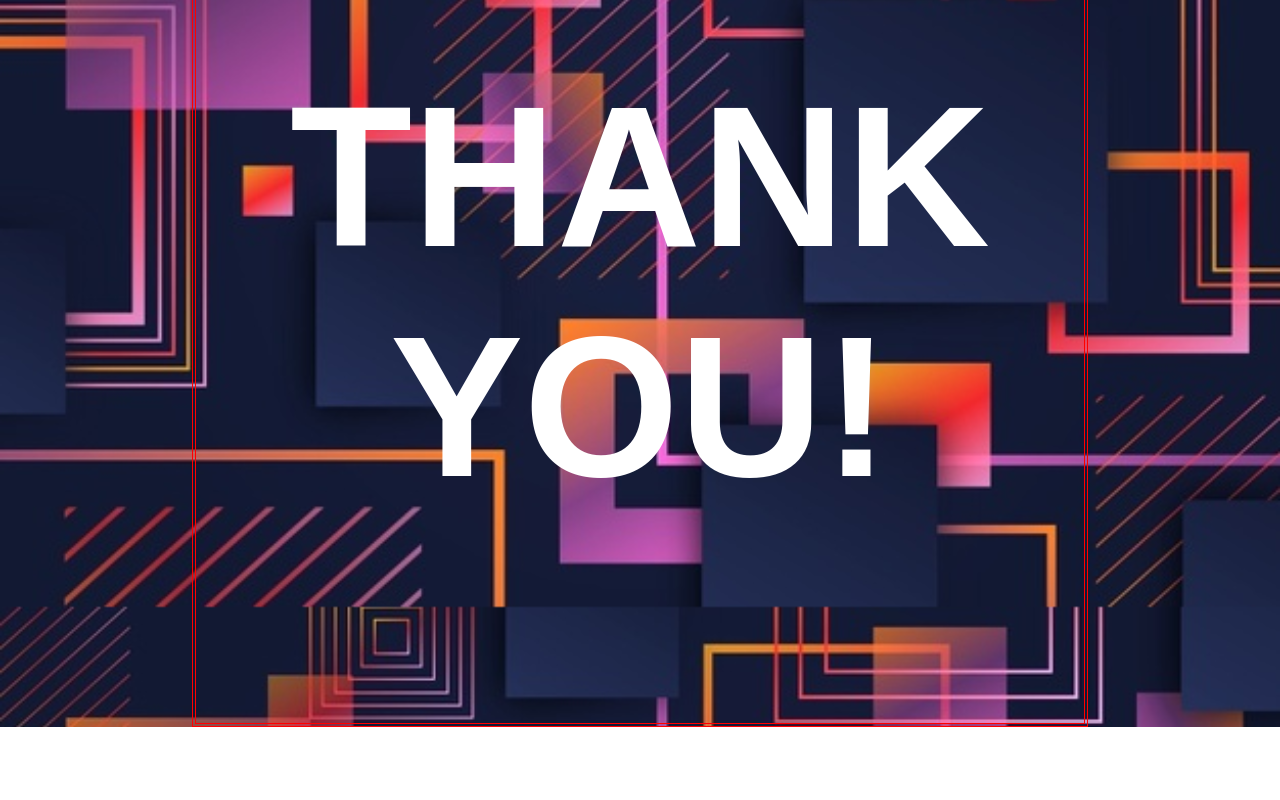
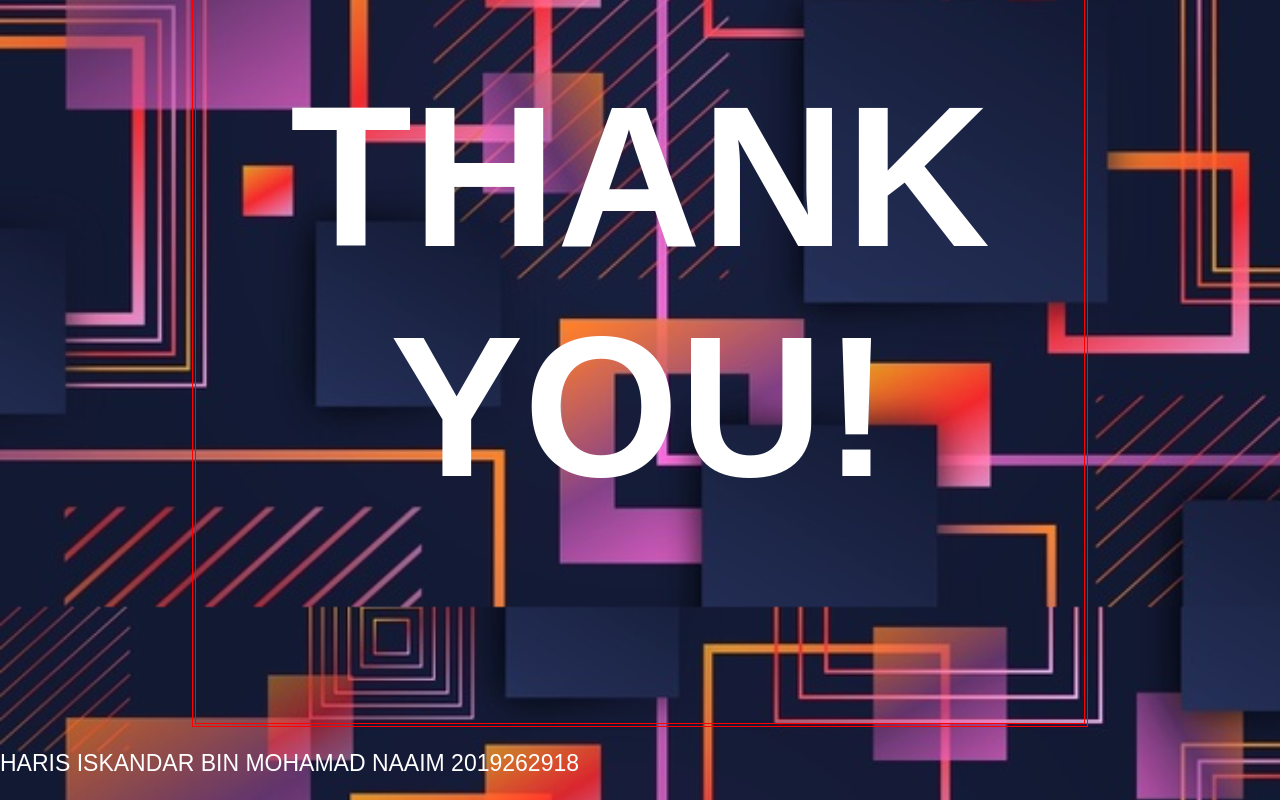
Before and after one commit to HARISISKANDAR/INDIVIDUAL_HARIS-ISKANDAR-BIN-MOHAMAD-NAAIM, a plain HTML site: page experience.html in a window 1280 px wide. Shown: the part 1951-2751 px from the top of the page. Before the commit the page ends 2678 px from the top, so only its background shows below. Drawn offline with Linux system fonts and the light colour scheme.

Commit message:
Update experience.html

```diff
--- a/experience.html
+++ b/experience.html
@@ -154,39 +154,24 @@ THANK YOU!
 
 
 
+	</th>
 
-	</th>
+</tr>
+
+
+</table>
+</div>
+
+<div>
+<p style= "font-size: 23px;">
+HARIS ISKANDAR BIN MOHAMAD NAAIM 2019262918
+</p>
+
+</div>
 
 
 
 
-
-</tr>
-
-
-
-
-
-
-
-
-
-
-
-
-
-
-
-
-
-
-
-
-
-
-
-
-</div>
 </body>
 
 </html>
```
